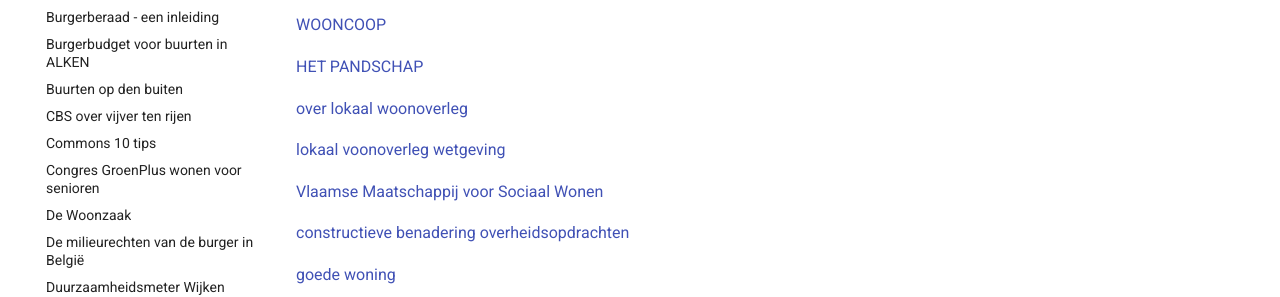
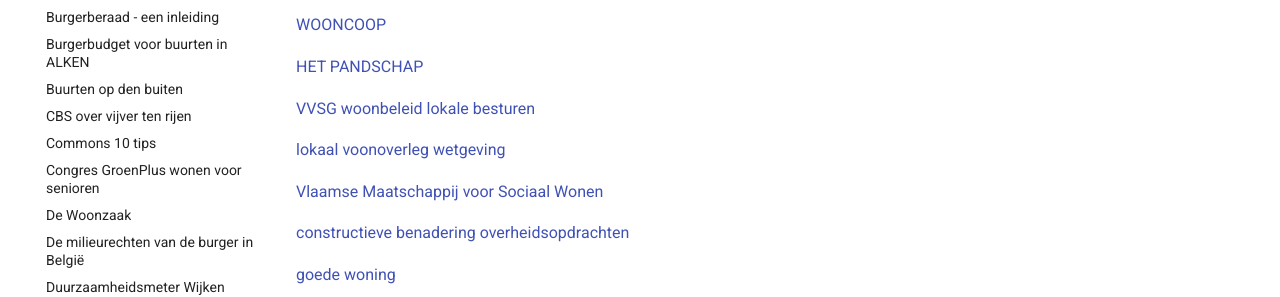
Before and after one commit to groenwaasmunster/gwdocs, an MkDocs documentation site: the page built from docs/betaalbaar wonen in Vlaanderen.md, in a window 1280 px wide. Shown: the part 292-589 px from the top of the page. Built offline with MkDocs 1.6.1 and Material for MkDocs 9.7.7, drawn with Linux system fonts in a browser that asks for light colours.

Commit message:
Update betaalbaar wonen in Vlaanderen.md

```diff
--- a/docs/betaalbaar wonen in Vlaanderen.md
+++ b/docs/betaalbaar wonen in Vlaanderen.md
@@ -9,7 +9,7 @@
 
 [HET PANDSCHAP](https://pandschap.be/)
 
-[over lokaal woonoverleg](https://www.vvsg.be/kennisitem/vvsg/het-lokaal-woonoverleg)
+[VVSG woonbeleid lokale besturen](https://www.vvsg.be/kennisitem/vvsg/woonbeleid-door-lokale-besturen)
 
 [lokaal voonoverleg wetgeving](https://www.vlaanderen.be/lokaal-woonbeleid/lokaal-woonoverleg)
 
```
